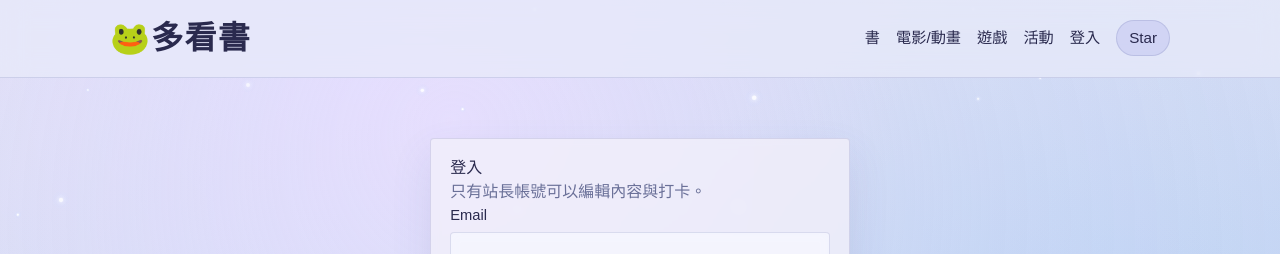
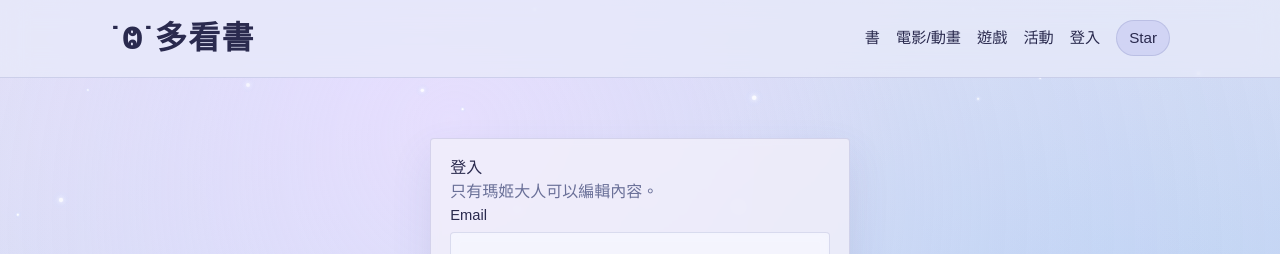
Before and after one commit to magii-7922/ReadSomething, a Next.js app: page /login in a window 1280 px wide. Shown: the top 254 px of the page. Built offline with nearby package versions, Linux system fonts and the light colour scheme; no server answers; a web font is replaced by a local one.

Commit message:
add icon

```diff
--- a/src/app/login/page.tsx
+++ b/src/app/login/page.tsx
@@ -35,7 +35,7 @@ export default function LoginPage() {
   return (
     <section className="panel login-panel">
       <h1 style={{ marginTop: 0, fontFamily: "var(--font-display)" }}>登入</h1>
-      <p className="muted">只有站長帳號可以編輯內容與打卡。</p>
+      <p className="muted">只有瑪姬大人可以編輯內容。</p>
       <form className="login-form" onSubmit={onSubmit}>
         <label>
           Email
--- a/src/components/SiteHeader.tsx
+++ b/src/components/SiteHeader.tsx
@@ -9,7 +9,7 @@ export async function SiteHeader() {
     <header className="site-header">
       <div className="site-header-inner">
         <Link href="/" className="brand">
-          🐸多看書
+          ˙Ⱉ˙多看書
         </Link>
         <nav className="site-nav" aria-label="主選單">
           <Link href="/books">書</Link>
```
Also changed, not shown: public/apple-touch-icon.png (added).
